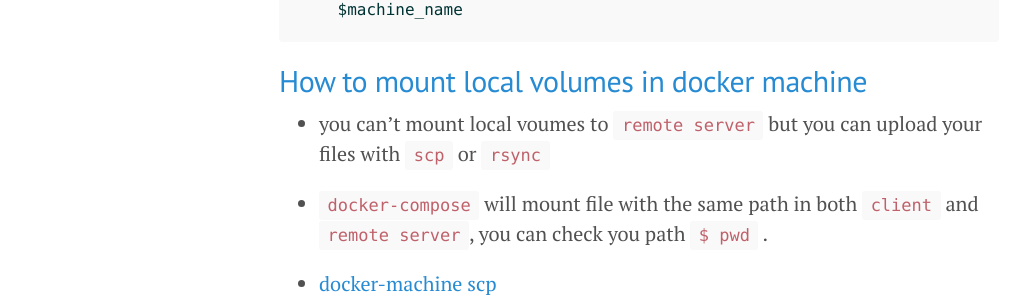
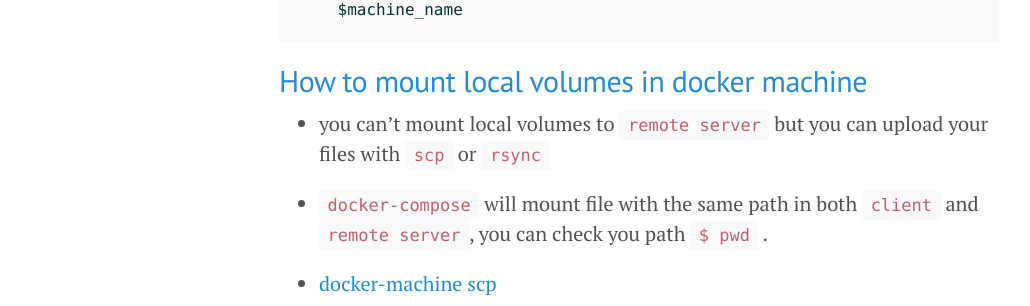
Before and after one commit to ibotdotout/ibotdotout.github.io, a Jekyll site: the page built from _posts/2016-11-11-existed-docker-host-to-docker-machine.md, in a window 1280 px wide. Shown: the part 475-781 px from the top of the page, without its empty margins (1-1031 px from the left). Built offline with Jekyll 4.4.1, drawn with Linux system fonts in a browser that asks for light colours; nearby versions of some CDN libraries; comment, search, counter and statistics services are not loaded.

Commit message:
fix(docker): typo

```diff
--- a/_posts/2016-11-11-existed-docker-host-to-docker-machine.md
+++ b/_posts/2016-11-11-existed-docker-host-to-docker-machine.md
@@ -23,7 +23,7 @@ $ docker-machine create --driver generic \
 
 ## [How to mount local volumes in docker machine](http://stackoverflow.com/questions/30040708/how-to-mount-local-volumes-in-docker-machine)
 
-* you can't mount local voumes to `remote server` but you can upload your files
+* you can't mount local volumes to `remote server` but you can upload your files
   with `scp` or `rsync`
 
 * `docker-compose` will mount file with the same path in both `client` and `remote
```
